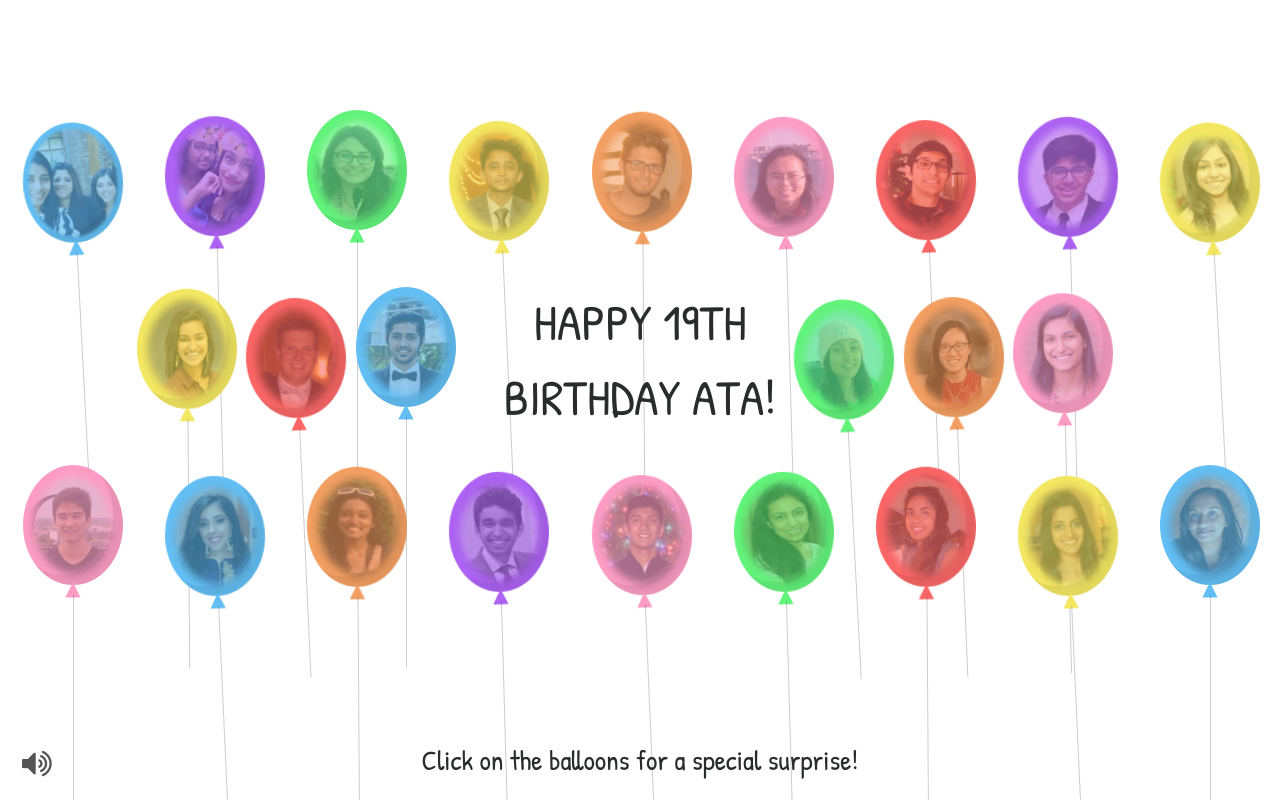
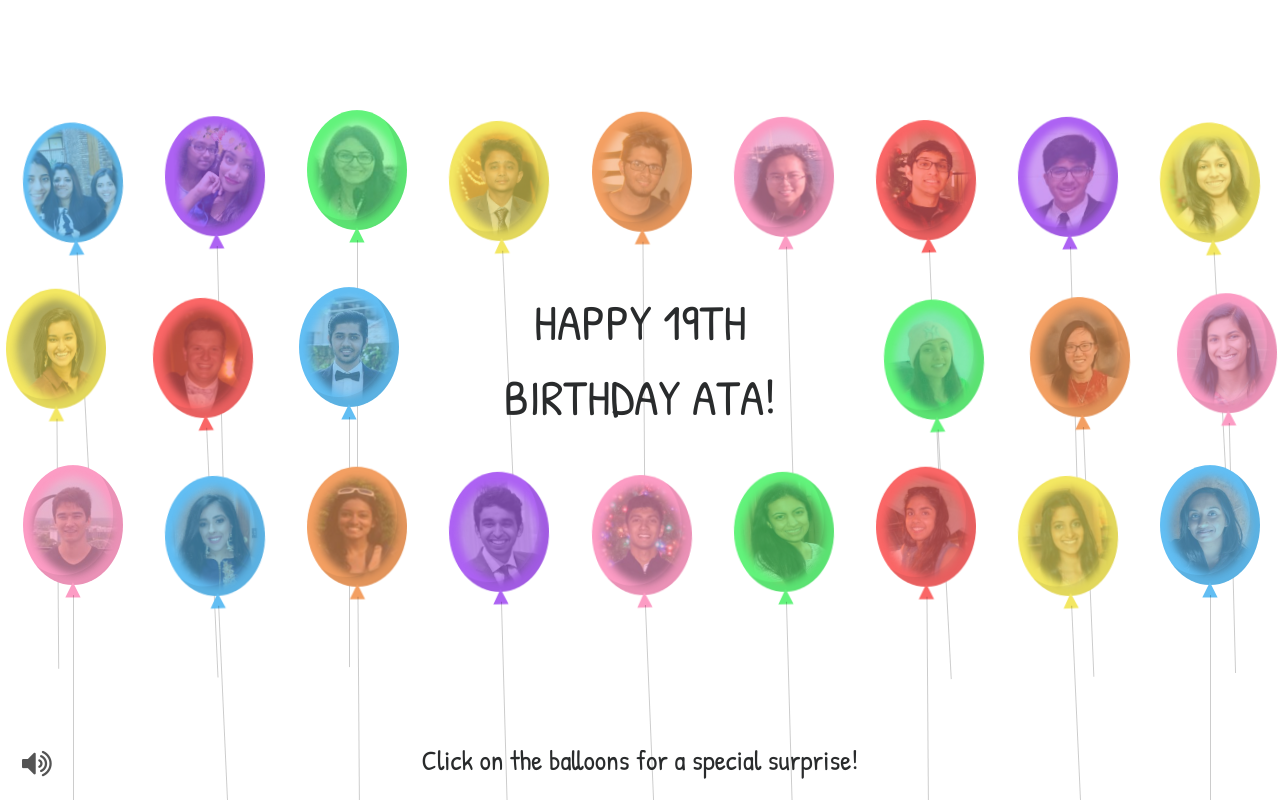
Before and after one commit to aleezaladhani/happybirthday-ata, a website: page index.html in a window 1280 px wide. Drawn offline with Linux system fonts and the light colour scheme.

Commit message:
changed spacing of middle row of balloons

```diff
--- a/css/style.css
+++ b/css/style.css
@@ -45,7 +45,11 @@ body {
 
 #row3, #row1 {
   justify-content: space-around;
-    margin-left: 0.1em;
+  margin-left: 0.1em;
+}
+
+@media(min-width: 999px){
+  #row2 {justify-content: space-between; margin-left: 0.1em;}
 }
 
 .balloon-wrapper {
```
